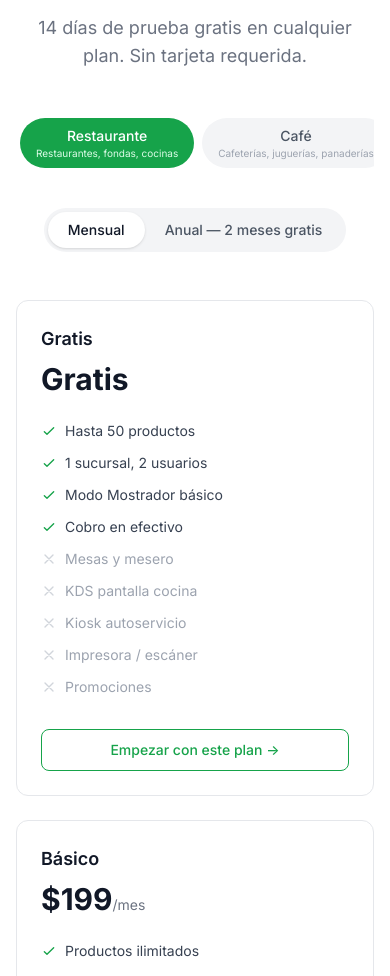
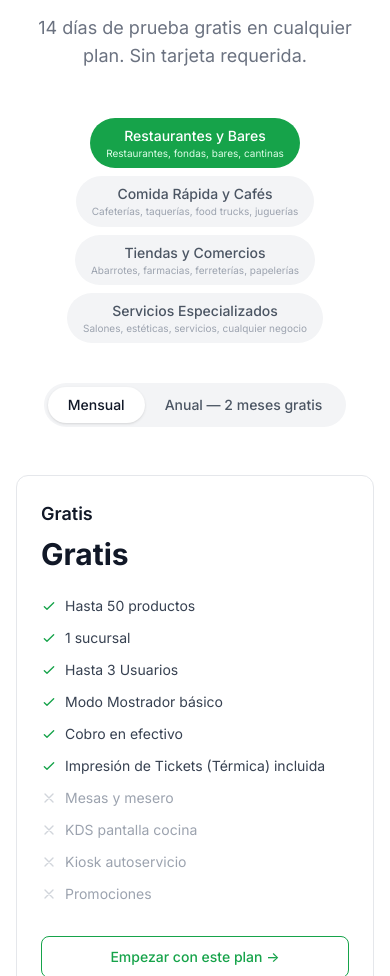
Before and after one commit to JesusMurua/pos-landing, a Next.js app: page / in a window 390 px wide. Shown: the part 3563-4539 px from the top of the page. Built offline with nearby package versions, Linux system fonts and the light colour scheme; no server answers.

Commit message:
feat(pricing): update categories layout and free plan features
Changed category selector to flex-wrap for better mobile UX. Consolidated into 4 master categories. Updated Free plan to include up to 3 users and thermal printing to match the new business strategy.

```diff
--- a/components/PricingSection.tsx
+++ b/components/PricingSection.tsx
@@ -34,15 +34,16 @@ function formatMonthlyFromAnnual(annualPrice: string): string {
 
 const giros: Giro[] = [
   {
-    label: "Restaurante",
-    subtitle: "Restaurantes, fondas, cocinas",
+    label: "Restaurantes y Bares",
+    subtitle: "Restaurantes, fondas, bares, cantinas",
     slug: "restaurant",
     plans: [
       {
         name: "Gratis", slug: "free", price: "Gratis",
         features: [
-          yes("Hasta 50 productos"), yes("1 sucursal, 2 usuarios"), yes("Modo Mostrador básico"), yes("Cobro en efectivo"),
-          no("Mesas y mesero"), no("KDS pantalla cocina"), no("Kiosk autoservicio"), no("Impresora / escáner"), no("Promociones"),
+          yes("Hasta 50 productos"), yes("1 sucursal"), yes("Hasta 3 Usuarios"), yes("Modo Mostrador básico"), yes("Cobro en efectivo"),
+          yes("Impresión de Tickets (Térmica) incluida"),
+          no("Mesas y mesero"), no("KDS pantalla cocina"), no("Kiosk autoservicio"), no("Promociones"),
         ],
       },
       {
@@ -69,15 +70,16 @@ const giros: Giro[] = [
     ],
   },
   {
-    label: "Café",
-    subtitle: "Cafeterías, juguerías, panaderías",
+    label: "Comida Rápida y Cafés",
+    subtitle: "Cafeterías, taquerías, food trucks, juguerías",
     slug: "cafe",
     plans: [
       {
         name: "Gratis", slug: "free", price: "Gratis",
         features: [
-          yes("Hasta 50 productos"), yes("1 sucursal, 2 usuarios"), yes("Modo Mostrador básico"), yes("Cobro en efectivo"),
-          no("Kiosk autoservicio"), no("Comandas / KDS"), no("Impresora térmica"), no("Promociones"), no("Reportes"),
+          yes("Hasta 50 productos"), yes("1 sucursal"), yes("Hasta 3 Usuarios"), yes("Modo Mostrador básico"), yes("Cobro en efectivo"),
+          yes("Impresión de Tickets (Térmica) incluida"),
+          no("Kiosk autoservicio"), no("Comandas / KDS"), no("Promociones"), no("Reportes"),
         ],
       },
       {
@@ -104,50 +106,16 @@ const giros: Giro[] = [
     ],
   },
   {
-    label: "Bar",
-    subtitle: "Bares, cantinas, antros",
-    slug: "bar",
-    plans: [
-      {
-        name: "Gratis", slug: "free", price: "Gratis",
-        features: [
-          yes("Hasta 50 productos"), yes("1 sucursal, 2 usuarios"), yes("Modo Mostrador básico"),
-          no("Mesas y barra"), no("Consumo corrido"), no("Modo mesero"), no("Impresora térmica"), no("Promociones happy hour"), no("Reportes"),
-        ],
-      },
-      {
-        name: "Básico", slug: "basic", price: "$199", annualPrice: "$1,990",
-        features: [
-          yes("Productos ilimitados"), yes("Mesas + barra (zonas)"), yes("Consumo corrido"), yes("Modo mesero"),
-          yes("Impresora térmica"), yes("Promociones happy hour"), yes("Reportes básicos"), yes("Usuarios ilimitados"), no("CFDI / Facturación"),
-        ],
-      },
-      {
-        name: "Pro", slug: "pro", price: "$499", annualPrice: "$4,990", popular: true,
-        features: [
-          yes("Todo lo de Básico"), yes("Hasta 3 sucursales"), yes("CFDI / Facturación"), yes("Programa de lealtad"),
-          yes("Clientes y fiado"), yes("Reportes avanzados"), no("API access"), no("Soporte prioritario"),
-        ],
-      },
-      {
-        name: "Enterprise", slug: "enterprise", price: "$999", annualPrice: "$9,990",
-        features: [
-          yes("Todo lo de Pro"), yes("Sucursales ilimitadas"), yes("API access"), yes("Soporte prioritario"),
-          yes("Marca personalizada"), yes("Onboarding dedicado"), yes("SLA garantizado"),
-        ],
-      },
-    ],
-  },
-  {
-    label: "Abarrotes / Retail",
+    label: "Tiendas y Comercios",
     subtitle: "Abarrotes, farmacias, ferreterías, papelerías",
     slug: "retail",
     plans: [
       {
         name: "Gratis", slug: "free", price: "Gratis",
         features: [
-          yes("Hasta 50 productos"), yes("1 sucursal, 2 usuarios"), yes("Cobro básico"), yes("Folios de venta"),
-          no("Escáner de barras"), no("Impresora térmica"), no("Promociones"), no("Clientes y fiado"), no("Reportes"),
+          yes("Hasta 50 productos"), yes("1 sucursal"), yes("Hasta 3 Usuarios"), yes("Cobro básico"), yes("Folios de venta"),
+          yes("Impresión de Tickets (Térmica) incluida"),
+          no("Escáner de barras"), no("Promociones"), no("Clientes y fiado"), no("Reportes"),
         ],
       },
       {
@@ -174,50 +142,16 @@ const giros: Giro[] = [
     ],
   },
   {
-    label: "Food Truck",
-    subtitle: "Taquerías, puestos, carritos",
-    slug: "foodtruck",
-    plans: [
-      {
-        name: "Gratis", slug: "free", price: "Gratis",
-        features: [
-          yes("Hasta 50 productos"), yes("1 sucursal, 2 usuarios"), yes("Cobro rápido"), yes("Modo sin mesas"),
-          no("Kiosk autoservicio"), no("Impresora térmica"), no("Escáner de barras"), no("Promociones"), no("Reportes"),
-        ],
-      },
-      {
-        name: "Básico", slug: "basic", price: "$149", annualPrice: "$1,490", popular: true,
-        features: [
-          yes("Productos ilimitados"), yes("Kiosk autoservicio"), yes("Impresora térmica"), yes("Escáner de barras"),
-          yes("Promociones y cupones"), yes("Reportes de ventas"), yes("Usuarios ilimitados"), no("CFDI / Facturación"), no("Multi-sucursal"),
-        ],
-      },
-      {
-        name: "Pro", slug: "pro", price: "$349", annualPrice: "$3,490",
-        features: [
-          yes("Todo lo de Básico"), yes("Hasta 3 sucursales"), yes("CFDI / Facturación"), yes("Programa de lealtad"),
-          yes("Reportes avanzados"), no("API access"), no("Soporte prioritario"),
-        ],
-      },
-      {
-        name: "Enterprise", slug: "enterprise", price: "$799", annualPrice: "$7,990",
-        features: [
-          yes("Todo lo de Pro"), yes("Sucursales ilimitadas"), yes("API access"), yes("Soporte prioritario"),
-          yes("Marca personalizada"), yes("Onboarding dedicado"), yes("SLA garantizado"),
-        ],
-      },
-    ],
-  },
-  {
-    label: "General",
-    subtitle: "Bazares, servicios, uñas, cualquier negocio",
+    label: "Servicios Especializados",
+    subtitle: "Salones, estéticas, servicios, cualquier negocio",
     slug: "general",
     plans: [
       {
         name: "Gratis", slug: "free", price: "Gratis",
         features: [
-          yes("Hasta 50 productos"), yes("1 sucursal, 2 usuarios"), yes("Cobro básico"), yes("Folios de venta"),
-          no("Impresora térmica"), no("Escáner de barras"), no("Promociones"), no("Más usuarios"), no("Reportes"),
+          yes("Hasta 50 productos"), yes("1 sucursal"), yes("Hasta 3 Usuarios"), yes("Cobro básico"), yes("Folios de venta"),
+          yes("Impresión de Tickets (Térmica) incluida"),
+          no("Escáner de barras"), no("Promociones"), no("Reportes"),
         ],
       },
       {
@@ -260,7 +194,7 @@ export default function PricingSection() {
 
         {/* Giro tabs */}
         <div className="flex justify-center mb-8">
-          <div className="flex gap-2 overflow-x-auto pb-2 px-1 max-w-full">
+          <div className="flex flex-wrap justify-center gap-2 pb-2 px-1 max-w-full">
             {giros.map((giro, i) => (
               <button
                 key={giro.slug}
```
